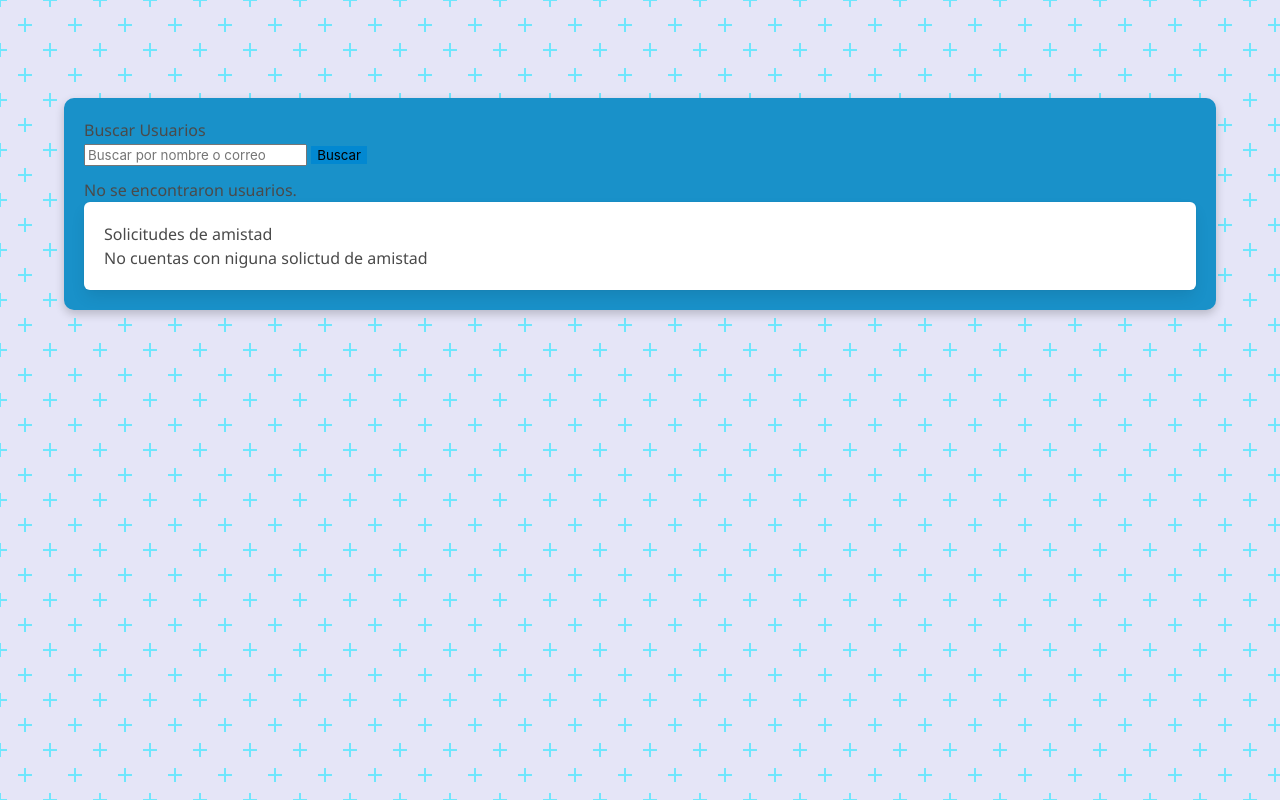
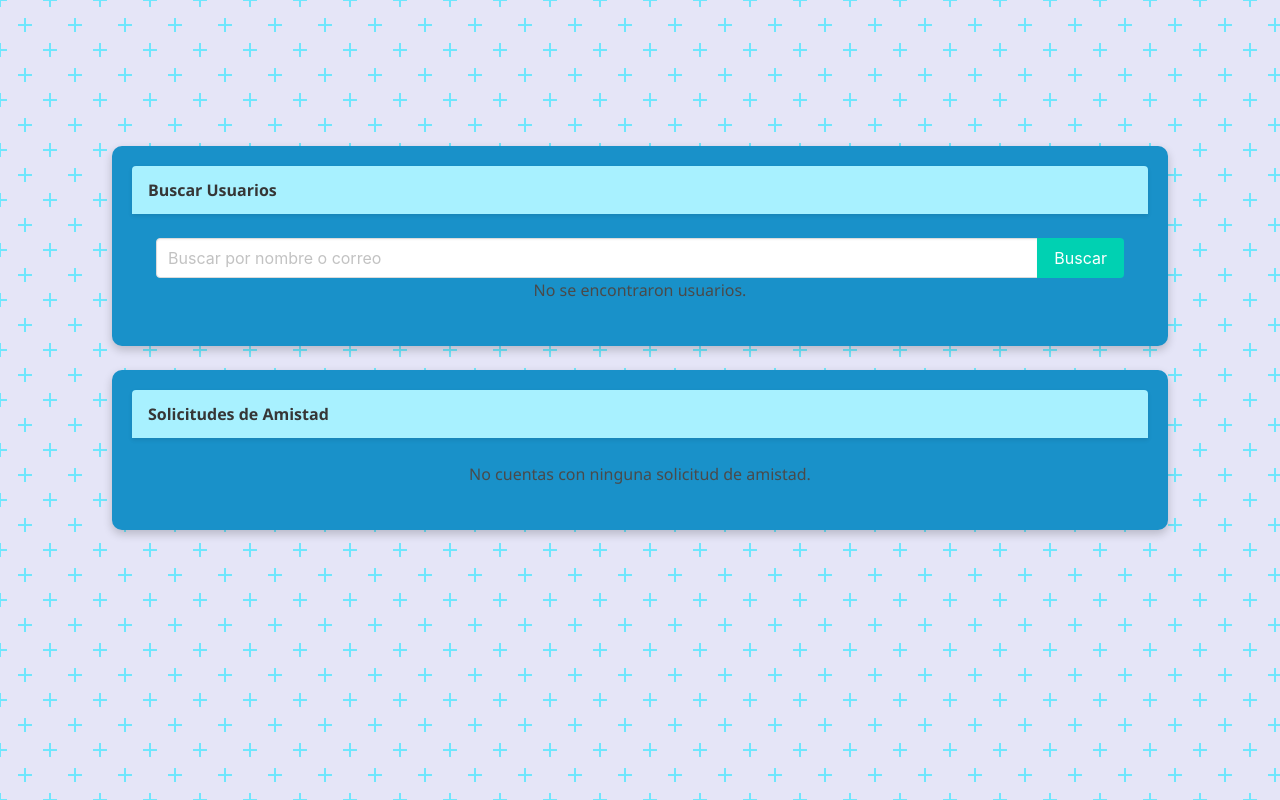
Before and after one commit to Kevincamelo5/OficialColanbNotes, a Python web app: template app/templates/search_users.html in a window 1280 px wide. Shown: the part 52-852 px from the top of the page. Run offline with Jinja, Linux system fonts and the light colour scheme; the template is opened without the code that fills it, so the values that code supplies are empty.

Commit message:
actualizacion de esteticos de los usuarios

```diff
--- a/app/templates/search_users.html
+++ b/app/templates/search_users.html
@@ -1,57 +1,88 @@
 {% extends "base.html" %}
 {% block title %}Buscar Usuarios{% endblock %}
+
 {% block content %}
+<section class="section">
+    <div class="container">
         <div class="card">
-    <h2 class="text-center">Buscar Usuarios</h2>
-    <form method="GET" action="{{ url_for('main.search_users') }}" class="mb-3">
-        <div class="input-group">
-            <input type="text" name="query" class="form-control" placeholder="Buscar por nombre o correo"
+            <header class="card-header">
+                <p class="card-header-title has-text-centered">
+                    Buscar Usuarios
+                </p>
+            </header>
+            <div class="card-content">
+                <form method="GET" action="{{ url_for('main.search_users') }}">
+                    <div class="field has-addons">
+                        <div class="control is-expanded">
+                            <input type="text" name="query" class="input" placeholder="Buscar por nombre o correo"
                                 value="{{ query }}">
-            <button type="submit" class="btn btn-primary">Buscar</button>
+                        </div>
+                        <div class="control">
+                            <button type="submit" class="button is-primary">Buscar</button>
+                        </div>
                     </div>
                 </form>
 
                 {% if users %}
-    <ul class="list-group">
+                <ul class="list">
                     {% for user in users %}
-        <li class="list-group-item d-flex justify-content-between align-items-center">
-            {{ user.username }} ({{ user.email }})
-
+                    <li class="box">
+                        <div class="is-flex is-justify-content-space-between is-align-items-center">
+                            <span>{{ user.username }} ({{ user.email }})</span>
+                            <div>
                                 {% if user != current_user %}
-            {% if user not in current_user.contacts.all() and user != current_user %}
+                                {% if user not in current_user.contacts.all() %}
                                 <form method="POST" action="{{ url_for('main.send_friend_request', user_id=user.id) }}"
                                     style="display:inline;">
-                <button type="submit" class="btn btn-sm btn-success">Enviar Solicitud</button>
+                                    <button type="submit" class="button is-small is-success">Enviar Solicitud</button>
                                 </form>
+                                {% else %}
+                                <span class="tag is-light">Ya es un contacto</span>
                                 {% endif %}
-            <span class="text-muted">Ya es un contacto</span>
                                 {% endif %}
+                            </div>
+                        </div>
                     </li>
                     {% endfor %}
                 </ul>
                 {% else %}
-    <p class="text-center">No se encontraron usuarios.</p>
+                <p class="has-text-centered">No se encontraron usuarios.</p>
                 {% endif %}
+            </div>
+        </div>
 
-    <div class="box">
-        <h3>Solicitudes de amistad</h3>
+        <div class="card mt-5">
+            <header class="card-header">
+                <p class="card-header-title has-text-centered">
+                    Solicitudes de Amistad
+                </p>
+            </header>
+            <div class="card-content">
                 {% if current_user.received_friend_requests %}
                 <ul class="list">
                     {% for request in current_user.received_friend_requests %}
-            <span>{{ request.sender.username}}</span>
-            <form method="POST" action="{{ url_for('main.accept_friend_request', request_id=request.id) }}">
-                <button type="submit" class="button is-small is-danger">Aceptar</button>
+                    <li class="box">
+                        <div class="is-flex is-justify-content-space-between is-align-items-center">
+                            <span>{{ request.sender.username }}</span>
+                            <div class="buttons">
+                                <form method="POST"
+                                    action="{{ url_for('main.accept_friend_request', request_id=request.id) }}">
+                                    <button type="submit" class="button is-small is-primary">Aceptar</button>
                                 </form>
-            <form method="POST" action="{{ url_for('main.reject_friend_request', request_id=request.id) }}">
+                                <form method="POST"
+                                    action="{{ url_for('main.reject_friend_request', request_id=request.id) }}">
                                     <button type="submit" class="button is-small is-danger">Rechazar</button>
                                 </form>
+                            </div>
+                        </div>
                     </li>
                     {% endfor %}
                 </ul>
                 {% else %}
-        <p>No cuentas con niguna solictud de amistad</p>
+                <p class="has-text-centered">No cuentas con ninguna solicitud de amistad.</p>
                 {% endif %}
             </div>
-
         </div>
+    </div>
+</section>
 {% endblock %}
```
Lines whose indentation alone changed are shown as unchanged.
